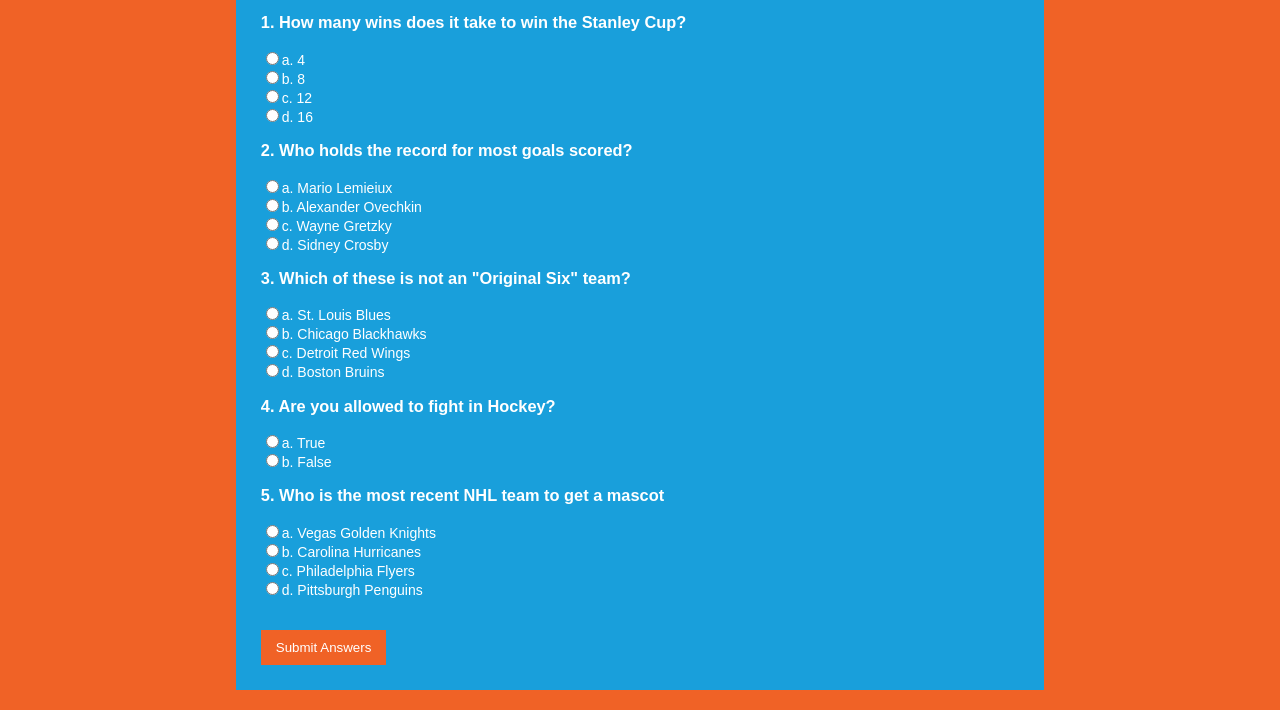
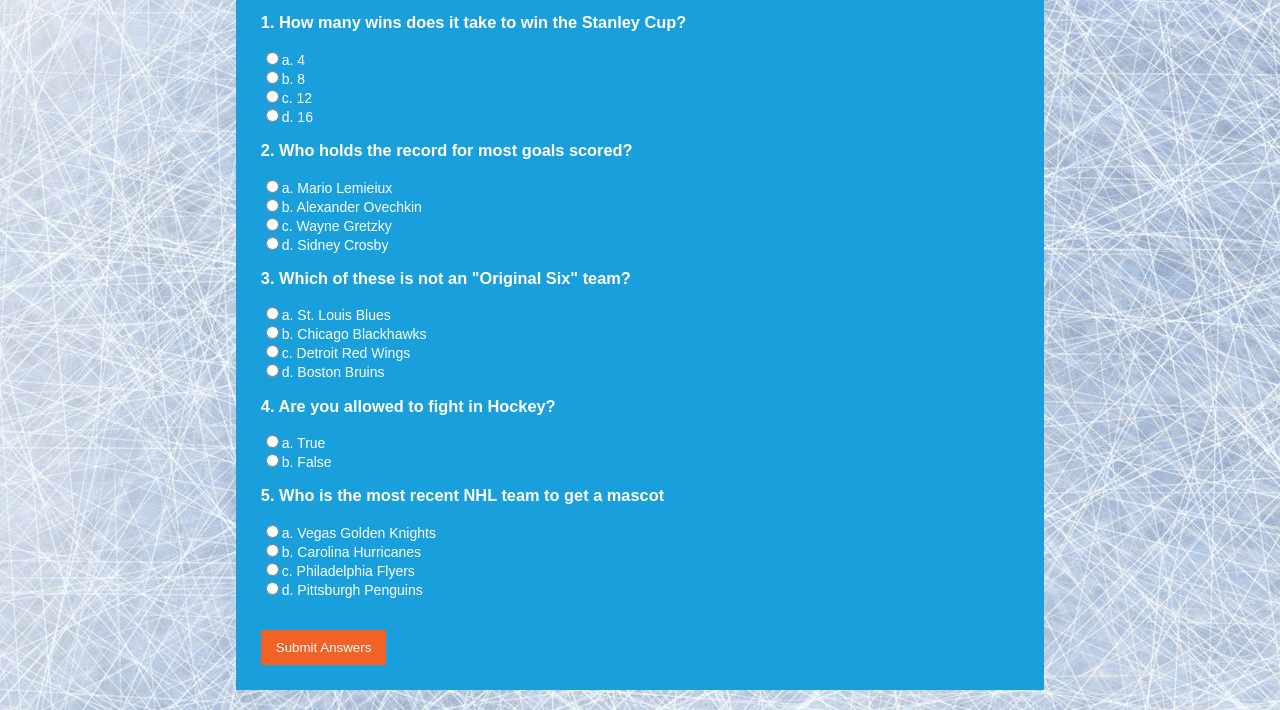
Before and after one commit to louis15187/Trivia-Game, a plain HTML site: page index.html in a window 1280 px wide. Shown: the part 97-807 px from the top of the page. Drawn offline with Linux system fonts and the light colour scheme.

Commit message:
im commiting

```diff
--- a/assets/css/style.css
+++ b/assets/css/style.css
@@ -1,5 +1,5 @@
 body {
-    background: #f06226;
+    background-image: url("../images/ice-hockey-twitter-background11.jpg");
     color: #fff;
     font-family: 'Arial', sans-serif;
     font-size: 14px;
```
Also changed, not shown: assets/images/ice-hockey-twitter-background11.jpg (added).
